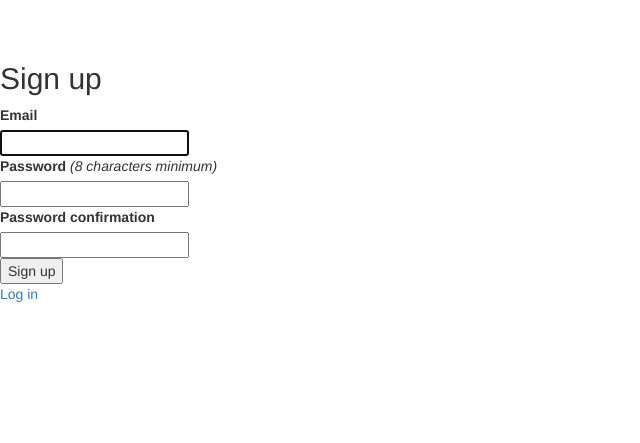
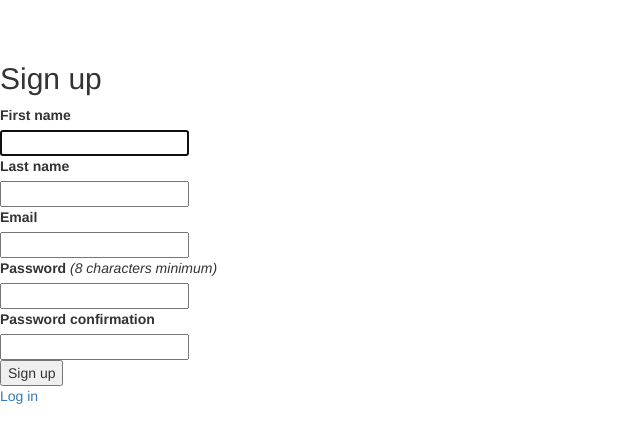
Before and after one commit to the-difference-engine/network-app, a Rails app: a page that uses app/views/devise/registrations/new.html.erb in a window 1280 px wide. Shown: the top 443 px of the page, without its empty margins (0-640 px from the left). Run offline with Rails 7, Linux system fonts and the light colour scheme; style sheets or scripts are compiled from the project's sources; some libraries are stand-ins or nearby versions.

Commit message:
added first and last name to student sign_up form

```diff
--- a/app/views/devise/registrations/edit.html.erb
+++ b/app/views/devise/registrations/edit.html.erb
@@ -53,7 +53,7 @@
     <%= f.text_field :quote, autofocus: true %>
   </div>
 
-  <h3>Skills</h3>
+  <h3>Top 3 Skills</h3>
   <div class="field">
     <%= f.label :skill_1 %><br />
     <%= f.text_field :skill_1, autofocus: true %>
--- a/app/views/devise/registrations/new.html.erb
+++ b/app/views/devise/registrations/new.html.erb
@@ -2,6 +2,16 @@
 
 <%= form_for(resource, as: resource_name, url: registration_path(resource_name)) do |f| %>
   <%= devise_error_messages! %>
+
+  <div class="field">
+    <%= f.label :first_name %><br />
+    <%= f.text_field :first_name, autofocus: true %>
+  </div>
+
+  <div class="field">
+    <%= f.label :last_name %><br />
+    <%= f.text_field :last_name, autofocus: true %>
+  </div>
 
   <div class="field">
     <%= f.label :email %><br />
```
